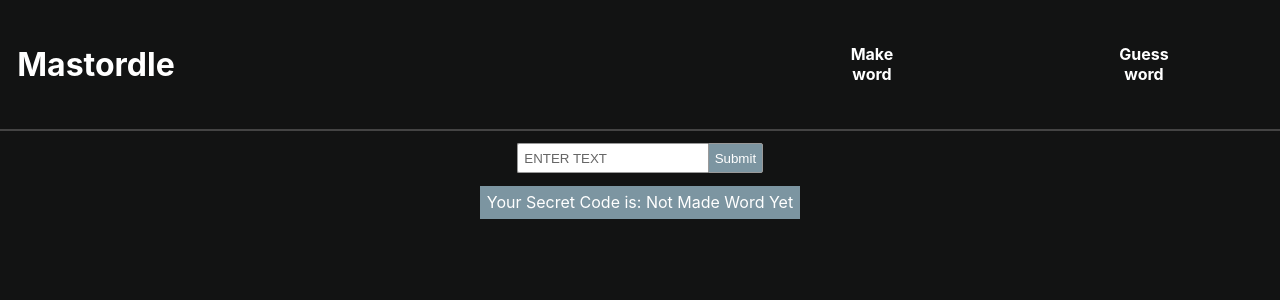
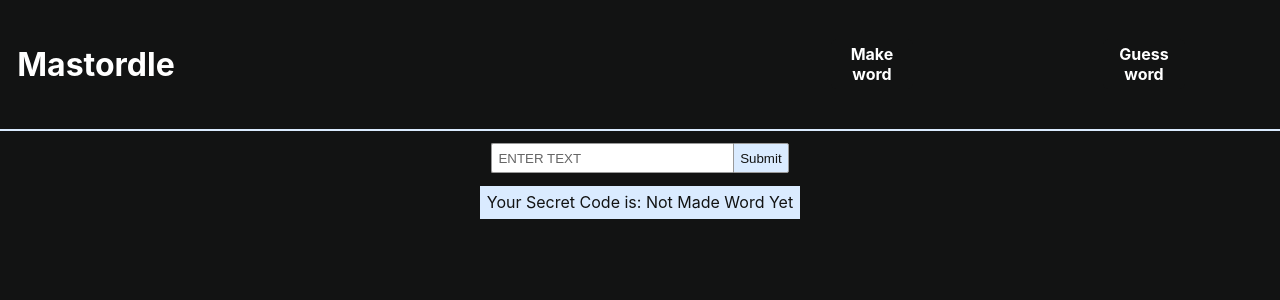
Before and after one commit to Hriday1321/Originalll, a React (Create React App) app: page /make in a window 1280 px wide. Shown: the top 300 px of the page. Built offline with nearby package versions, Linux system fonts and the light colour scheme.

Commit message:
more stsyling changes

```diff
--- a/src/components/Home/Home.elements.js
+++ b/src/components/Home/Home.elements.js
@@ -10,7 +10,7 @@ export const Div = styled.div`
     display: flex;
     justify-content: space-between;
     align-items: center;
-    border-bottom: solid #444 2px;
+    border-bottom: solid rgb(218,235,255) 2px;
 `;
 
 export const Back = styled.p`
--- a/src/components/Make/Make.elements.js
+++ b/src/components/Make/Make.elements.js
@@ -5,7 +5,8 @@ export const Input = styled.input`
     border-right: none;
     text-transform: uppercase;
     background-color: white;
-    color: #666;
+    flex: 0.4;
+    color: rgb(18,19,19);
     outline: none;
     box-sizing: border-box;
     border-radius: 2px 0px 0px 2px;
@@ -24,14 +25,16 @@ export const Inputs = styled.div`
 `;
 
 export const Button = styled.button`
-    color: white;
-    background-color: #7C95A1;
+    color: rgb(18,19,19);
+    /* background-color: #7C95A1; */
+    background-color: rgb(218,235,255);
+    padding: 1%;
     border: solid #999 1px;
     border-radius: 0px 2px 2px 0px;
 `;
 
 export const Code = styled.span`
-    background-color: #7C95A1;
-    color: white;
+    background-color: rgb(218,235,255);
+    color: rgb(18,19,19);
     padding: 1%;
 `
--- a/src/components/Nav/Nav.elements.js
+++ b/src/components/Nav/Nav.elements.js
@@ -26,6 +26,7 @@ export const Span = styled.span`
     display: flex;
     flex: .15;
     align-items: center;
+    border-radius: 5px;
     justify-content: center;
     transition: 0.5s;
     &:hover{
```
